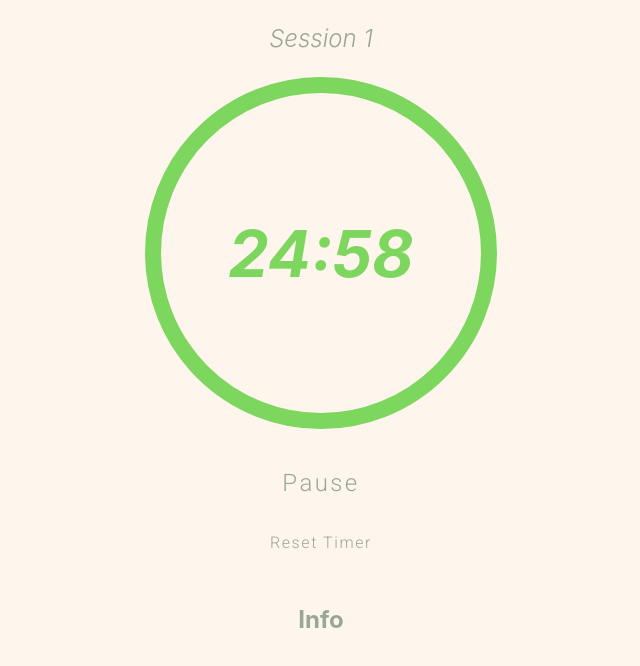
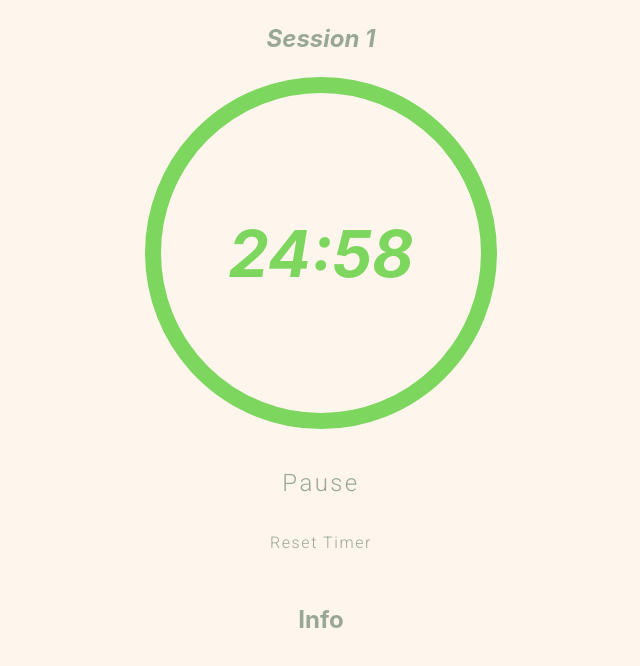
Before and after one commit to ikari-shirei/pomodoro, a React (Create React App) app: page / in a window 1280 px wide. Both pictures are taken after a click on the button "Start". Shown: the top 666 px of the page, without its empty margins (319-959 px from the left). Built offline with nearby package versions, Linux system fonts and the light colour scheme; no server answers.

Commit message:
Improve style

```diff
--- a/src/App.js
+++ b/src/App.js
@@ -128,12 +128,15 @@ function App() {
     }
   }
 
+  const headerActive = timerStarted ? 'timer-active-header' : ''
+
   return (
     <div className="App">
-      <h1 id="timer-label" className="total-sb">
+      <h1 id="timer-label" className={`total-sb ${headerActive}`}>
         {currentSession.session === currentSession.break
           ? 'Session '
           : 'Break '}
+
         {currentSession.session === currentSession.break
           ? currentSession.session
           : currentSession.break}
--- a/src/App.scss
+++ b/src/App.scss
@@ -10,8 +10,17 @@
   color: $color1;
 
   .total-sb {
-    @include ItalicLight();
+    font-size: 24px;
+    font-style: italic;
+    font-weight: bold;
     margin-top: 24px;
     margin-bottom: 24px;
+    transition: 0.1s;
+    opacity: 0;
+  }
+
+  .timer-active-header {
+    transition: 0.3s;
+    opacity: 1;
   }
 }
--- a/src/components/Info.js
+++ b/src/components/Info.js
@@ -1,4 +1,3 @@
-import { HistoryRounded } from '@material-ui/icons'
 import { React, useState } from 'react'
 import './Info.scss'
 
--- a/src/index.scss
+++ b/src/index.scss
@@ -24,12 +24,6 @@ $color2: #fef5ed;
 $color3: #7dd65d;
 $color4: #c93d3d;
 
-@mixin ItalicLight {
-  font-style: italic;
-  font-weight: 300;
-  font-size: 24px;
-}
-
 @mixin ItalicLightButton {
   font-family: Roboto;
   font-style: normal;
```
